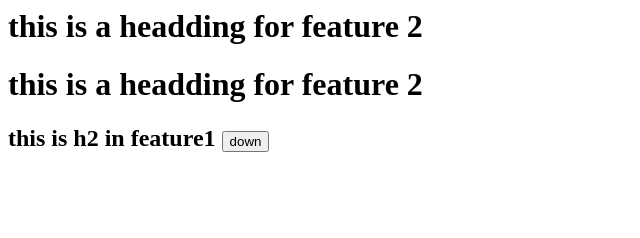
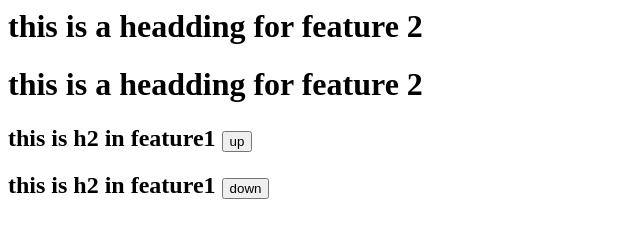
Before and after one commit to gauravraj1210/reposecond, a plain HTML site: page index.html in a window 1280 px wide. Shown: the whole page, without its empty margins (0-640 px from the left). Drawn offline with Linux system fonts and the light colour scheme.

Commit message:
added both feature

```diff
--- a/index.html
+++ b/index.html
@@ -1,3 +1,4 @@
 <h1>this is a headding for feature 2</h1>
 <h1>this is a headding for feature 2</h1>
+<h2>this is h2 in feature1 <button>up</button></h2>
 <h2>this is h2 in feature1 <button>down</button></h2>
```
